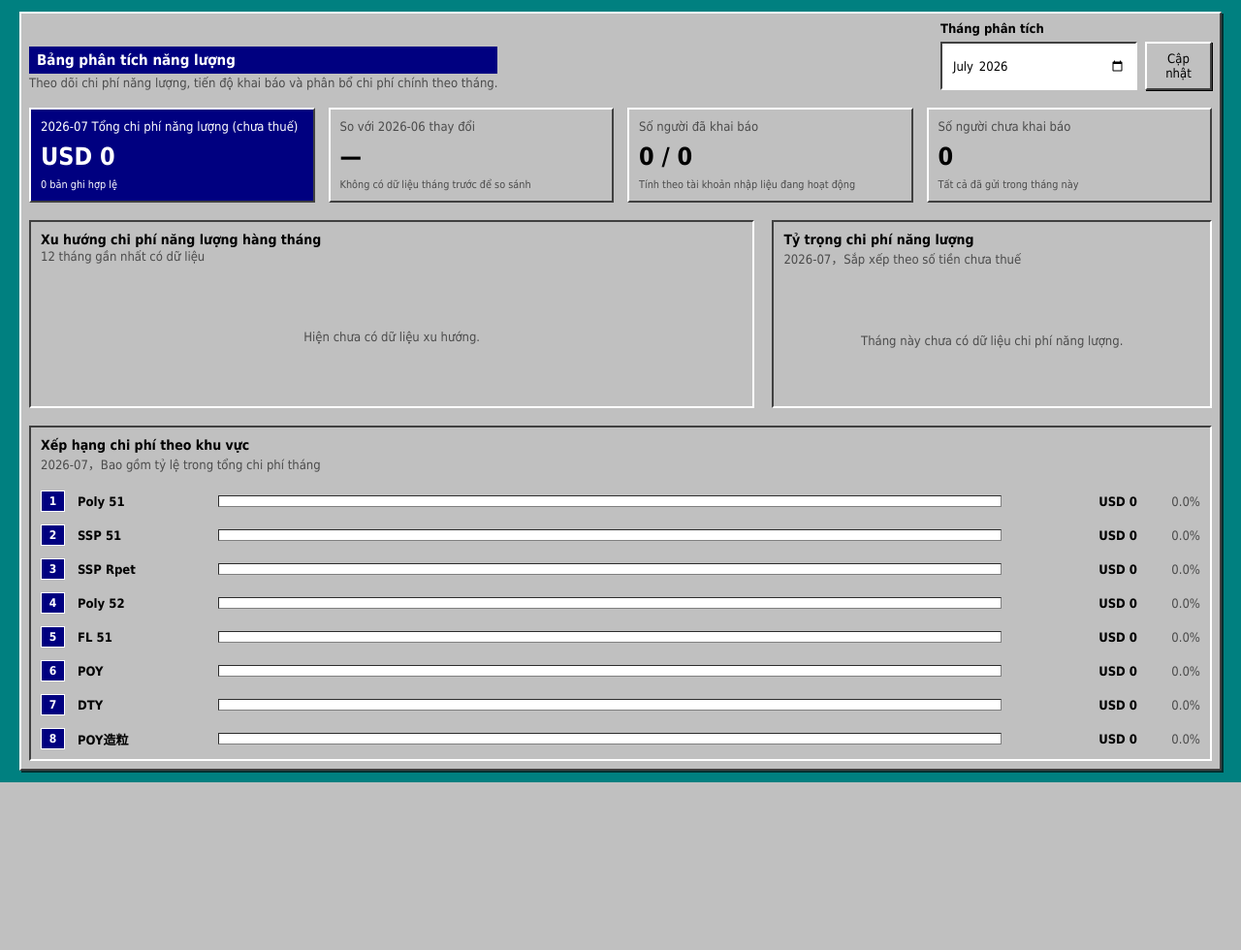
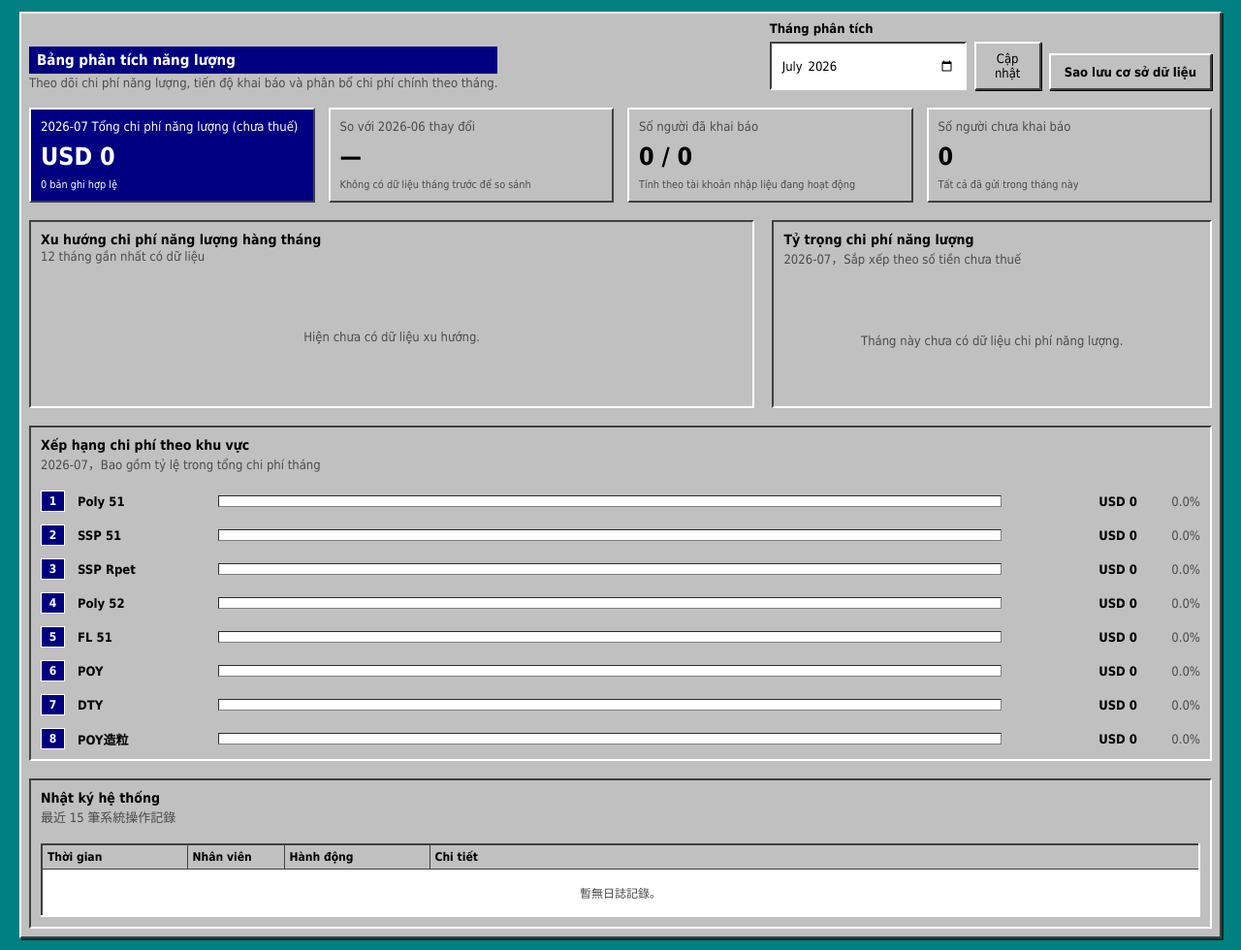
Before and after one commit to crab650/public-utility-energy-auto-upload, a Flask app: page /admin in a window 1280 px wide. Shown: the part 58-1038 px from the top of the page at 97% size. Before the commit the page ends 865 px from the top, so only its background shows below. Run offline with Flask 3, Linux system fonts and the light colour scheme; the visitor is signed in with stand-in values (Sample User, id 1); data comes from the database, SQL or seed files in the repository; data that the repository does not hold is empty.

Commit message:
Add English README, requirements.txt, audit logging, custom deviation ranges, and db backup features

```diff
--- a/app.py
+++ b/app.py
@@ -162,10 +162,18 @@ VI_TRANSLATIONS = {
     "區域已新增。": "Đã thêm khu vực.",
     "區域已存在。": "Khu vực đã tồn tại.",
     "填報月份格式不正確。": "Định dạng tháng khai báo không hợp lệ.",
-    "目前尚未被指派可填寫的能源種類或單位，無法送出。": "Chưa được cấp quyền loại năng lượng hoặc đơn vị nên không thể gửi.",
     "能源資料已送出。若需修正，可再次編輯後重新送出。": "Dữ liệu năng lượng đã được gửi. Nếu cần sửa, hãy chỉnh sửa và gửi lại.",
     "能源填報資料": "Dữ liệu khai báo năng lượng",
     "年": "Năm",
+    "備份資料庫": "Sao lưu cơ sở dữ liệu",
+    "系統日誌": "Nhật ký hệ thống",
+    "時間": "Thời gian",
+    "人員": "Nhân viên",
+    "動作": "Hành động",
+    "詳細內容": "Chi tiết",
+    "重新計算偏離值範圍：": "Tính lại phạm vi độ lệch:",
+    "重新計算全部項目": "Tính lại tất cả các mục",
+    "資料庫備份成功。": "Sao lưu cơ sở dữ liệu thành công.",
 }
 
 
@@ -374,6 +382,16 @@ def init_db() -> None:
             FOREIGN KEY (energy_type_id) REFERENCES energy_types(id),
             FOREIGN KEY (area_id) REFERENCES areas(id)
         );
+
+        CREATE TABLE IF NOT EXISTS audit_logs (
+            id INTEGER PRIMARY KEY AUTOINCREMENT,
+            user_id INTEGER,
+            username TEXT,
+            action TEXT NOT NULL,
+            details TEXT,
+            created_at TEXT NOT NULL DEFAULT CURRENT_TIMESTAMP,
+            FOREIGN KEY (user_id) REFERENCES users(id)
+        );
         """
     )
     if "viewer" not in {
@@ -397,7 +415,7 @@ def init_db() -> None:
     db.commit()
 
 
-def seed_control_limits(db: sqlite3.Connection, replace: bool = False) -> None:
+def seed_control_limits(db: sqlite3.Connection, replace: bool = False, percentage: float = 0.1) -> None:
     if replace:
         db.execute("DELETE FROM control_limits")
     db.execute(
@@ -421,20 +439,35 @@ def seed_control_limits(db: sqlite3.Connection, replace: bool = False) -> None:
             a.id,
             CASE WHEN av.quantity_average IS NULL THEN 0 ELSE 1 END,
             av.quantity_average,
-            av.quantity_average - ABS(av.quantity_average) * 0.1,
-            av.quantity_average + ABS(av.quantity_average) * 0.1,
+            av.quantity_average - ABS(av.quantity_average) * ?,
+            av.quantity_average + ABS(av.quantity_average) * ?,
             CASE WHEN av.amount_average IS NULL THEN 0 ELSE 1 END,
             av.amount_average,
-            av.amount_average - ABS(av.amount_average) * 0.1,
-            av.amount_average + ABS(av.amount_average) * 0.1
+            av.amount_average - ABS(av.amount_average) * ?,
+            av.amount_average + ABS(av.amount_average) * ?
         FROM energy_types et
         CROSS JOIN areas a
         LEFT JOIN averages av
             ON av.energy_type_id = et.id
             AND av.area_id = a.id
         WHERE et.active = 1 AND a.active = 1
-        """
+        """,
+        (percentage, percentage, percentage, percentage),
     )
+
+
+def log_action(action: str, details: str = None) -> None:
+    try:
+        db = get_db()
+        user_id = session.get("user_id")
+        username = session.get("username", "system")
+        db.execute(
+            "INSERT INTO audit_logs (user_id, username, action, details) VALUES (?, ?, ?, ?)",
+            (user_id, username, action, details),
+        )
+        db.commit()
+    except Exception:
+        pass
 
 
 def seed_defaults(db: sqlite3.Connection) -> None:
@@ -557,6 +590,7 @@ def login():
             session["display_name"] = user["display_name"]
             session["role"] = "viewer" if user["viewer"] else user["role"]
             flash("登入成功。", "success")
+            log_action("login", f"Successful login from role: {session['role']}")
             return redirect(url_for("index"))
 
         flash("帳號或密碼錯誤。", "danger")
@@ -566,6 +600,7 @@ def login():
 
 @app.route("/logout", methods=["POST"])
 def logout():
+    log_action("logout")
     language = session.get("language", "zh-TW")
     session.clear()
     session["language"] = language
@@ -704,7 +739,26 @@ def admin_dashboard():
         monthly_trend=monthly_trend,
         energy_breakdown=energy_breakdown,
         area_ranking=area_ranking,
+        audit_logs=db.execute("SELECT * FROM audit_logs ORDER BY id DESC LIMIT 15").fetchall(),
     )
+
+
+@app.route("/admin/backup", methods=["GET"])
+def admin_backup():
+    guard = admin_required()
+    if guard:
+        return guard
+    try:
+        log_action("backup_db", "Downloaded database backup")
+        return send_file(
+            DB_PATH,
+            as_attachment=True,
+            download_name=f"energy_system_backup_{date.today().strftime('%Y%m%d')}.db",
+            mimetype="application/x-sqlite3"
+        )
+    except Exception as e:
+        flash(f"備份失敗: {str(e)}", "danger")
+        return redirect(url_for("admin_dashboard"))
 
 
 @app.route("/admin/users", methods=["GET", "POST"])
@@ -745,6 +799,7 @@ def admin_users():
                         (user_id,),
                     )
                 db.commit()
+                log_action("create_user", f"Created account {username} as {account_type}")
                 flash("填寫員已建立。", "success")
             except sqlite3.IntegrityError:
                 flash("帳號已存在。", "danger")
@@ -821,6 +876,7 @@ def update_user_permissions(user_id: int):
         [(user_id, area_id) for area_id in selected_area_ids],
     )
     db.commit()
+    log_action("update_permissions", f"Updated Y/X permissions for filler: {user['username']}")
     flash("填寫權限已更新。", "success")
     return redirect(url_for("admin_users"))
 
@@ -846,6 +902,7 @@ def reset_user_password(user_id: int):
     )
     get_db().commit()
     if result.rowcount:
+        log_action("reset_password", f"Reset password for filler ID: {user_id}")
         flash("密碼已重設。", "success")
     else:
         flash("找不到填寫員。", "warning")
@@ -873,6 +930,7 @@ def admin_settings():
                     (name, unit, next_order),
                 )
                 db.commit()
+                log_action("add_energy_type", f"Added: {name} (Unit: {unit})")
                 flash("能源種類已新增。", "success")
             except sqlite3.IntegrityError:
                 flash("能源種類已存在。", "danger")
@@ -890,6 +948,7 @@ def admin_settings():
                     (name, next_order),
                 )
                 db.commit()
+                log_action("add_area", f"Added area: {name}")
                 flash("區域已新增。", "success")
             except sqlite3.IntegrityError:
                 flash("區域已存在。", "danger")
@@ -910,8 +969,14 @@ def admin_control_limits():
 
     db = get_db()
     if request.method == "POST" and request.form.get("action") == "recalculate":
-        seed_control_limits(db, replace=True)
+        pct_val = request.form.get("percentage", "10")
+        try:
+            percentage = float(pct_val) / 100.0
+        except ValueError:
+            percentage = 0.1
+        seed_control_limits(db, replace=True, percentage=percentage)
         db.commit()
+        log_action("recalculate_control_limits", f"Recalculated with deviation ±{pct_val}%")
         flash("管制值已依歷史平均值重新計算。", "success")
         return redirect(url_for("admin_control_limits"))
 
@@ -961,6 +1026,7 @@ def admin_control_limits():
             updates,
         )
         db.commit()
+        log_action("update_control_limits", "Manually updated control limit grid")
         flash("管制值已更新。", "success")
         return redirect(url_for("admin_control_limits"))
 
@@ -1092,6 +1158,7 @@ def fill_report():
             (report_month, user_id),
         )
         db.commit()
+        log_action("submit_report", f"Submitted data for {report_month} (Warnings: {control_warning_count})")
         flash(f"{report_month} 能源資料已送出。若需修正，可再次編輯後重新送出。", "success")
         if control_warning_count:
             flash(f"{control_warning_count} 筆資料超出管制範圍，仍可送出。", "warning")
--- /dev/null
+++ b/requirements.txt
@@ -0,0 +1,2 @@
+flask
+openpyxl
--- a/templates/admin_dashboard.html
+++ b/templates/admin_dashboard.html
@@ -6,13 +6,18 @@
         <h1>能源分析看板</h1>
         <p class="muted">掌握各月份能源費用、填報進度與主要成本分布。</p>
     </div>
-    <form method="get" class="month-picker">
-        <label for="report_month">分析月份</label>
-        <div class="month-picker-controls">
-            <input id="report_month" name="report_month" type="month" value="{{ report_month }}" required>
-            <button type="submit">更新</button>
+    <div style="display: flex; gap: 8px; align-items: flex-end; flex-wrap: wrap;">
+        <form method="get" class="month-picker" style="margin: 0;">
+            <label for="report_month">分析月份</label>
+            <div class="month-picker-controls">
+                <input id="report_month" name="report_month" type="month" value="{{ report_month }}" required>
+                <button type="submit">更新</button>
+            </div>
+        </form>
+        <div>
+            <a href="{{ url_for('admin_backup') }}" class="button secondary" style="min-height: 38px; display: inline-flex; align-items: center; justify-content: center; text-decoration: none; font-weight: bold; border: 2px solid; border-color: var(--highlight) var(--shadow) var(--shadow) var(--highlight); padding: 8px 14px;">備份資料庫</a>
         </div>
-    </form>
+    </div>
 </div>
 
 <div class="dashboard-kpis">
@@ -104,4 +109,39 @@
         {% endif %}
     </section>
 </div>
+
+<section class="panel dashboard-panel area-panel" style="margin-top: 18px;">
+    <div class="panel-title">
+        <div>
+            <h2>系統日誌</h2>
+            <span class="muted">最近 15 筆系統操作記錄</span>
+        </div>
+    </div>
+    <div class="table-wrap">
+        <table style="font-size: 12px; width: 100%;">
+            <thead>
+                <tr>
+                    <th style="width: 150px;">時間</th>
+                    <th style="width: 100px;">人員</th>
+                    <th style="width: 150px;">動作</th>
+                    <th>詳細內容</th>
+                </tr>
+            </thead>
+            <tbody>
+                {% for log in audit_logs %}
+                    <tr>
+                        <td>{{ log.created_at }}</td>
+                        <td>{{ log.username }}</td>
+                        <td>{{ log.action }}</td>
+                        <td>{{ log.details or '' }}</td>
+                    </tr>
+                {% else %}
+                    <tr>
+                        <td colspan="4" class="empty-state" style="padding: 15px; text-align: center;">暫無日誌記錄。</td>
+                    </tr>
+                {% endfor %}
+            </tbody>
+        </table>
+    </div>
+</section>
 {% endblock %}
```
Also changed, not shown: templates/admin_control_limits.html (+10 -2 lines), README.md (added).
